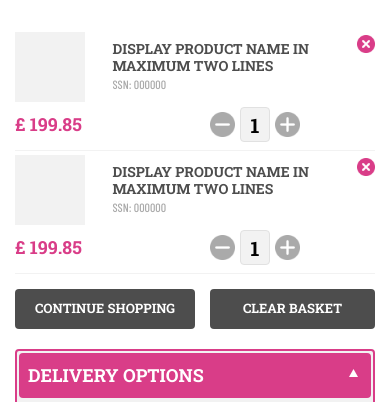
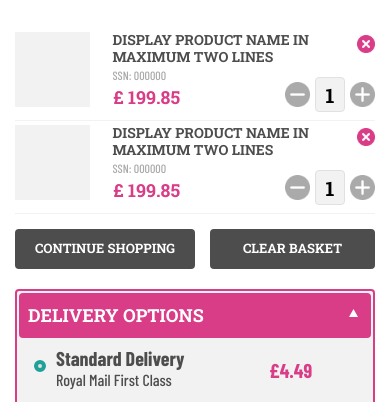
Before and after one commit to KarinaDesyatnik/stitcher, a plain HTML site: page basket.html in a window 390 px wide. Shown: the part 442-844 px from the top of the page. Drawn offline with nearby package versions, Linux system fonts and the light colour scheme.

Commit message:
basket update

```diff
--- a/css/media.css
+++ b/css/media.css
@@ -1333,6 +1333,17 @@
 .bascet__product-image {
   min-width: 70px;
 }
+.basket-price {
+  margin-top: -30px;
+  padding-left: 133px;
+}
+.basket .product-description__counter {
+  margin-top: -35px;
+}
+.basket__item-title-column {
+  justify-content: flex-start;
+  align-items: flex-start;
+}
 
 
 /*.popup__header-right,
@@ -1541,6 +1552,12 @@
 .wishlist-popup__footer .text {
   font-size: 14px;
 }
+.bascet__product-image {
+  min-width: 100px;
+}
+.basket-price {
+  padding-left: 117px;
+}
 
   }
 
@@ -1989,6 +2006,17 @@
 .popup__form .checkbox:checked + .checkbox-label:before {
   top: -7.8px;
 }
+.basket-price {
+  padding-left: 0;
+}
+.basket-counter-column, .basket-price-column {
+  justify-content: flex-end;
+}
+.bascet__product-image {
+  min-width: 75px;
+}
+
+
 
 
 
@@ -2008,10 +2036,15 @@
   /**/
   .basket--align-center {
     padding-left: 15px;
-    padding-right: 0;
-  }
+    padding-right: 0px;
+  }
+  .basket-counter-column {
+  padding-right: 15px;
+}
   .basket-price {
-    font-size: 18px;
+    font-size: 20px;
+    position: relative;
+    left: 10px;
   }
   .basket .product-description__counter {
     left: 8px;
@@ -2019,6 +2052,7 @@
   .basket .product-description__counter {
     top: 0px;
   }
+
   .basket__subtotal {
 
     font-size: 14px;
```
